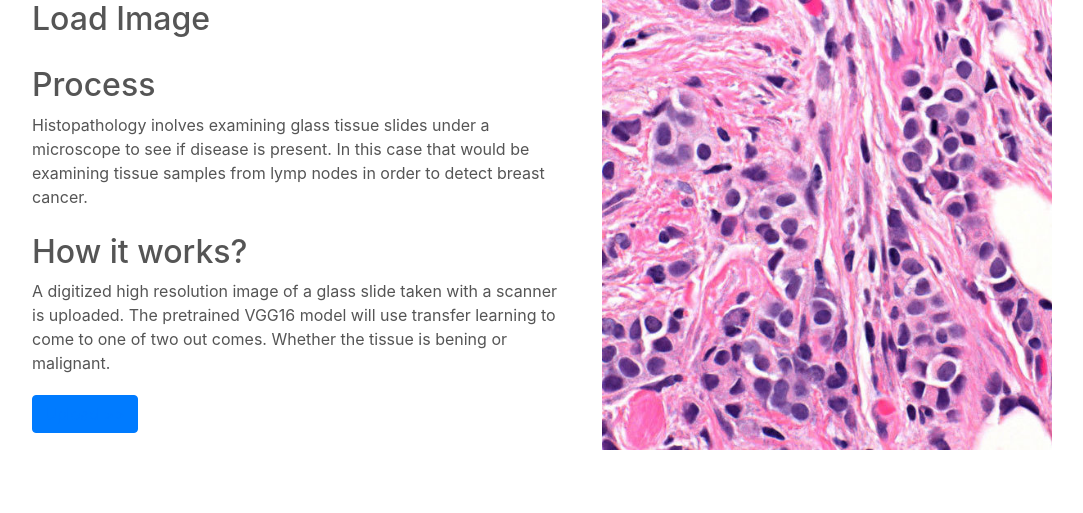
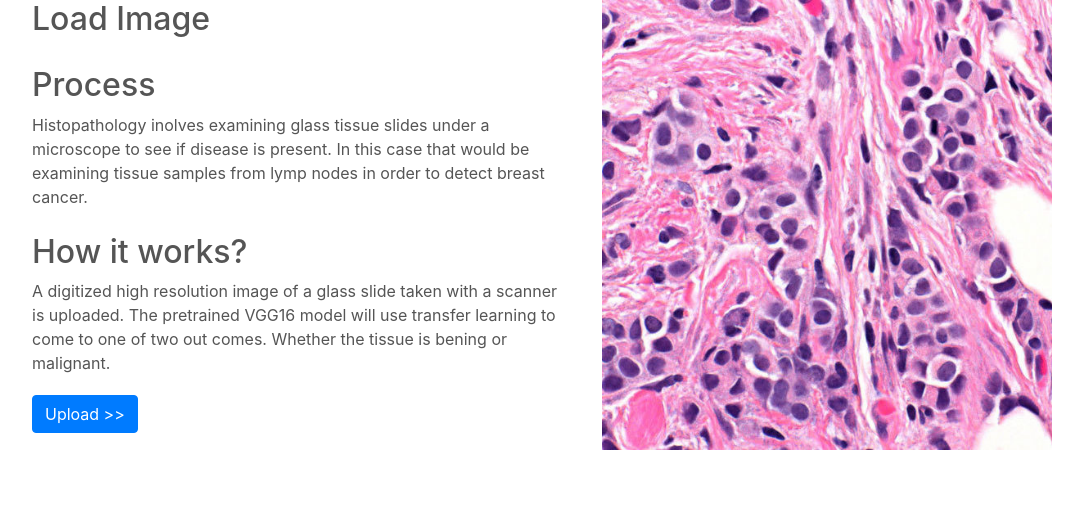
Before and after one commit to nomadtomas/cancerAi, a Flask app: page / in a window 1280 px wide. Shown: the part 836-1349 px from the top of the page, without its empty margins (53-1136 px from the left). Run offline with Flask 2, Linux system fonts and the light colour scheme; some libraries are stand-ins or nearby versions.

Commit message:
last changes

```diff
--- a/cancerAi/static/css/style.css
+++ b/cancerAi/static/css/style.css
@@ -68,8 +68,12 @@
 #about .btn {
     margin-top: 20px;
     margin-bottom: 30px;
+    color: #ccc;
 }
 
+#about .btn a {
+    color: #fff;
+}
 /* about us */
 .about-content {
     padding-top: 20px;
```
